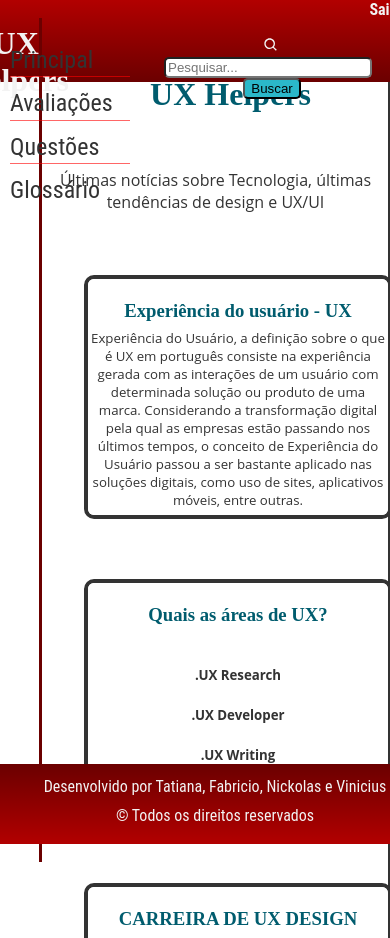
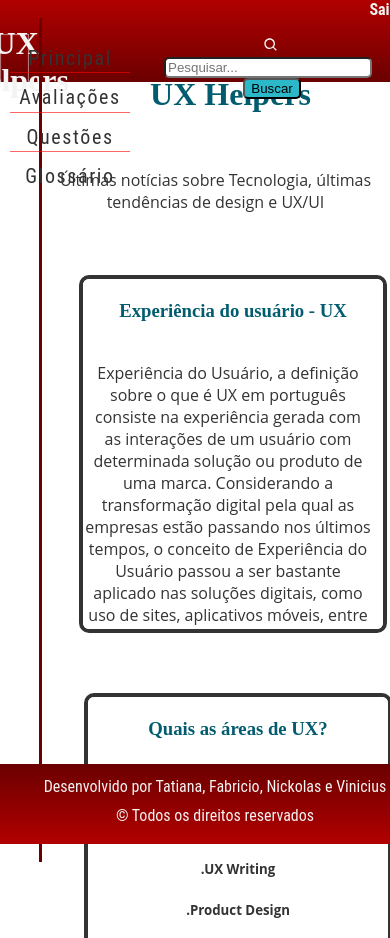
Before and after one commit to FatecFranca/DSM-G03-PI3-2022-1, a React app in the folder front-end/: page /home in a window 390 px wide. Shown: the top 938 px of the page. Built offline with nearby package versions, Linux system fonts and the light colour scheme; a web font is replaced by a local one.

Commit message:
Modificações no front
organizando as fontes, cores e responsividade.

```diff
--- a/front-end/public/index.html
+++ b/front-end/public/index.html
@@ -1,5 +1,5 @@
 <!DOCTYPE html>
-<html lang="en">
+<html lang="pt-BR">
   <head>
     <meta charset="utf-8" />
     <link rel="icon" href="%PUBLIC_URL%/favicon.ico" />
@@ -10,34 +10,10 @@
       content="Web site created using create-react-app"
     />
     <link rel="apple-touch-icon" href="%PUBLIC_URL%/logo192.png" />
-    <!--
-      manifest.json provides metadata used when your web app is installed on a
-      user's mobile device or desktop. See https://developers.google.com/web/fundamentals/web-app-manifest/
-    -->
     <link rel="manifest" href="%PUBLIC_URL%/manifest.json" />
-    <!--
-      Notice the use of %PUBLIC_URL% in the tags above.
-      It will be replaced with the URL of the `public` folder during the build.
-      Only files inside the `public` folder can be referenced from the HTML.
-
-      Unlike "/favicon.ico" or "favicon.ico", "%PUBLIC_URL%/favicon.ico" will
-      work correctly both with client-side routing and a non-root public URL.
-      Learn how to configure a non-root public URL by running `npm run build`.
-    -->
-    <title>React App</title>
+    <title>UX-Helpers</title>
   </head>
   <body>
-    <noscript>You need to enable JavaScript to run this app.</noscript>
     <div id="root"></div>
-    <!--
-      This HTML file is a template.
-      If you open it directly in the browser, you will see an empty page.
-
-      You can add webfonts, meta tags, or analytics to this file.
-      The build step will place the bundled scripts into the <body> tag.
-
-      To begin the development, run `npm start` or `yarn start`.
-      To create a production bundle, use `npm run build` or `yarn build`.
-    -->
   </body>
 </html>
--- a/front-end/src/components/App/App.css
+++ b/front-end/src/components/App/App.css
@@ -3,9 +3,34 @@
   max-width: 100%;
   max-height: 100%;
 }
-.header{
+
+.header {
     flex-direction: column;
     align-items: center;
     justify-content: center;
     text-align: center;
 }
+
+@media screen and (max-width: 1280px) {
+
+  .App {
+    width: calc(100% - 100px);
+  }
+
+}
+
+@media screen and (max-width: 980px) {
+
+  .App {
+    width: calc(100% - 100px);
+  }
+
+}
+
+@media screen and (max-width: 500) {
+
+  .App {
+    width: calc(100% - 40px);
+  }
+
+}
--- a/front-end/src/components/Components.css
+++ b/front-end/src/components/Components.css
@@ -2,6 +2,16 @@
 @import url("https://fonts.google.com/specimen/Roboto+Condensed?sidebar.open=true&query=roboto+&selection.family=Roboto+Condensed:wght@300");
 @import url("https://fonts.google.com/specimen/Open+Sans?sidebar.open=true&query=Open+sans&selection.family=Open+Sans:wght@400;700");
 
+/* cores a serem usadas no site */
+:root {
+    --cor-primaria: #2bb8c9;
+    --cor-escuro: #005c6e;
+    --cor-secundaria: #B20000;
+    --cor-fundo-clara: #f3f3f3;
+    --cor-fundo-escura: #005c6e;
+    --cor-texto-claro: #f3f3f3;
+    --cor-texto-escura: #333333;
+}
 
 /* Componentes Header, footer e menu */
 
@@ -64,11 +74,16 @@
     float: left;
     font-family: 'Roboto Condensed';
     margin-left: 0;
+    text-align: center;
+    transition: all .25s ease-in-out;
+    outline: 0;
+    letter-spacing: 0.10em;
 }
 
 .menu ul {
     margin-right: 10px;
     padding-left: 10px;
+    box-shadow: inset 0px 0px 1px 1px rgba(255, 255, 255, 0.50);
 }
 
 .menu ul li {
@@ -87,7 +102,7 @@
 .menuitem {
     text-decoration: none;
     color: #333333;
-    font-size: x-large;
+    font-size: 20px;
 }
 
 .menuitem:hover {
@@ -146,7 +161,6 @@
     min-height: 83.5vh;
     font-family: 'Open Sans';
     font-weight: 400;
-    border-right: 2px solid #333333;
     text-align: center;
 }
 
@@ -179,6 +193,7 @@
 .content p {
     margin: 16px 30px 16px 0;
     font-size: 16px;
+    text-align: center;
 }
 
 /* -------------------------------------------------------------------------------- */
@@ -245,23 +260,27 @@ table th { /* botões e referência ao glossário */
 
 /* CSS de responsividade das páginas */
 
+@media screen and (max-width: 980px) {
+
+}
+
 @media only screen and (max-device-height: 500px) {
     .menu {
         width: 5%;
         float: top;
-        background-color: #f3f3f3;
+        background-color: var(--cor-fundo-clara);
     }
 
     .menuitem {
-        color: black;
+        color: var(--cor-texto-escura);
 
     }
 
     .menu:hover {
         width: 50%;
         float: bottom;
-        background-color: #f3f3f3;
-        color: black;
+        background-color: var(--cor-fundo-clara);
+        color: var(--cor-secundaria);
         position: relative;
     }
 }
--- a/front-end/src/components/Home/Home.css
+++ b/front-end/src/components/Home/Home.css
@@ -10,7 +10,7 @@
     display: flex;
     flex-direction: column;
     width: 300px;
-    height: 236px;
+    height: 350px;
     border-radius: 10px;
     margin: 30px 30px 30px 5px;
 }
@@ -23,8 +23,8 @@
     flex-direction: column;
     width: 300px;
     border-radius: 10px;
-    height: 236px;
-    margin: 30px 30px 30px 5px;
+    height: 350px;
+    margin: 30px 30px 30px 0;
 }
 
 .Conteudo {
@@ -38,7 +38,13 @@
     align-items: center;
 }
 
+.Conteudo p {
+    align-items: center;
+    margin-right: 10px  ;
+}
+
 #Cartao1 h5 {
     margin-top: -33px;
     font-weight: 400;
+    text-align: center;
 }
--- a/front-end/src/components/Home/Home.js
+++ b/front-end/src/components/Home/Home.js
@@ -20,11 +20,11 @@ function Home() {
               <div id="Cartao1">
                 <div className="Conteudo">
                   <h3>Experiência do usuário - UX</h3>
-                  <h5>Experiência do Usuário, a definição sobre o que é UX em português consiste na
+                  <p>Experiência do Usuário, a definição sobre o que é UX em português consiste na
                     experiência gerada com as interações de um usuário com determinada solução ou produto
                     de uma marca. Considerando a transformação digital pela qual as empresas estão passando
                     nos últimos tempos, o conceito de Experiência do Usuário passou a ser bastante aplicado
-                    nas soluções digitais, como uso de sites, aplicativos móveis, entre outras.</h5>
+                    nas soluções digitais, como uso de sites, aplicativos móveis, entre outras.</p>
                 </div>
               </div>
               <div className="Cartao">
```
